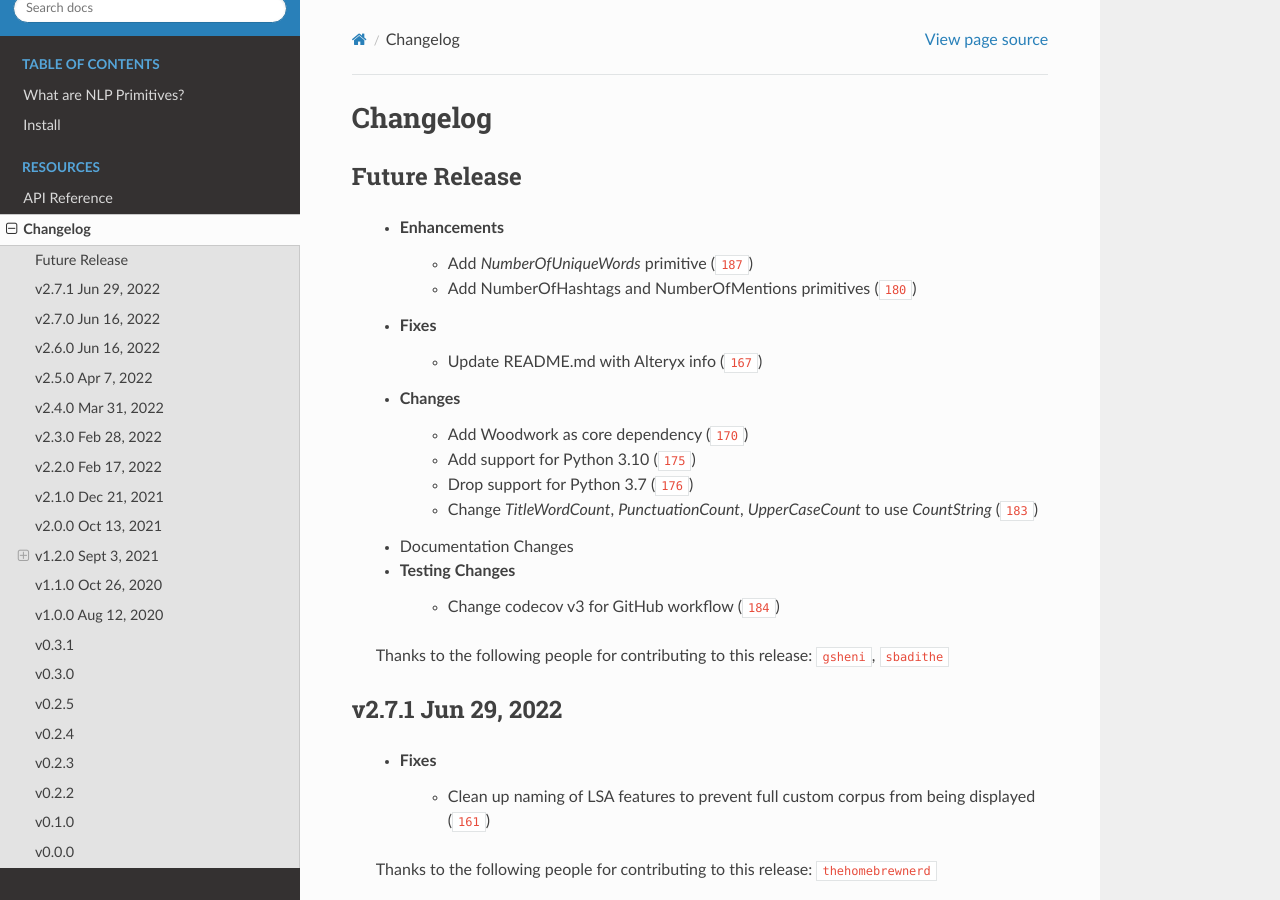
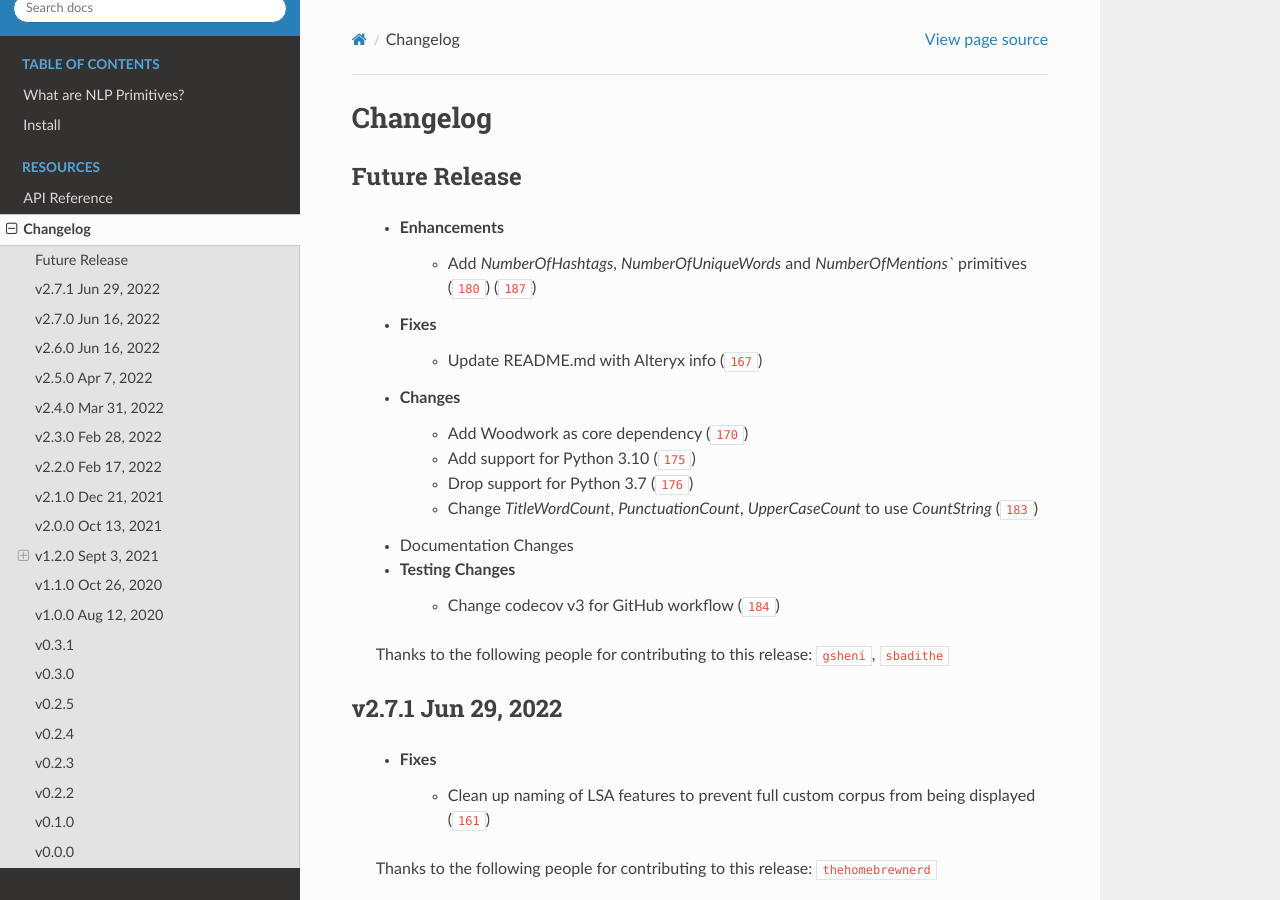
Before and after one commit to alteryx/nlp_primitives, a Sphinx documentation site: the page built from docs/source/changelog.rst, in a window 1280 px wide and 900 px high. Built offline with Sphinx 7.4.7 and the Read the Docs theme 2.0.0, drawn with Linux system fonts in a browser that asks for light colours; cross-references to code outside the pages are shown as plain code.

Commit message:
Update changelog

```diff
--- a/docs/source/changelog.rst
+++ b/docs/source/changelog.rst
@@ -5,8 +5,7 @@ Changelog
 Future Release
 ==============
     * Enhancements
-        * Add `NumberOfUniqueWords` primitive (:pr:`187`)
-        * Add NumberOfHashtags and NumberOfMentions primitives (:pr:`180`)
+        * Add `NumberOfHashtags`, `NumberOfUniqueWords` and `NumberOfMentions`` primitives (:pr:`180`) (:pr:`187`)
     * Fixes
         * Update README.md with Alteryx info (:pr:`167`)
     * Changes
```
